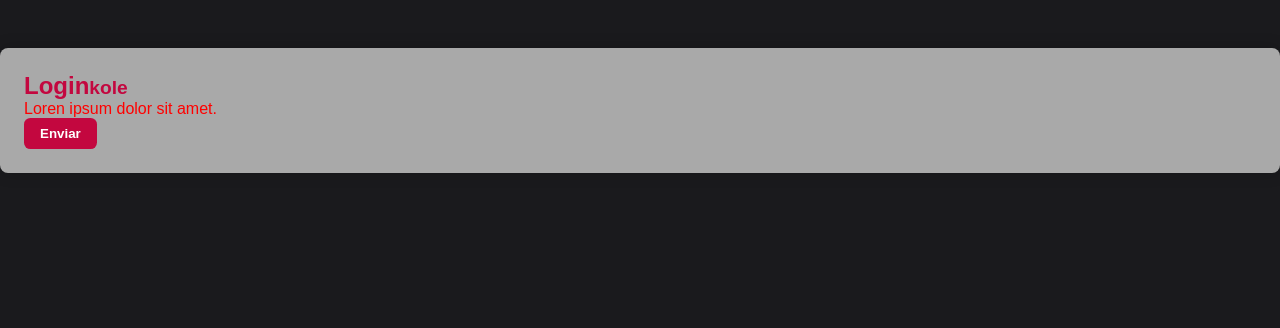
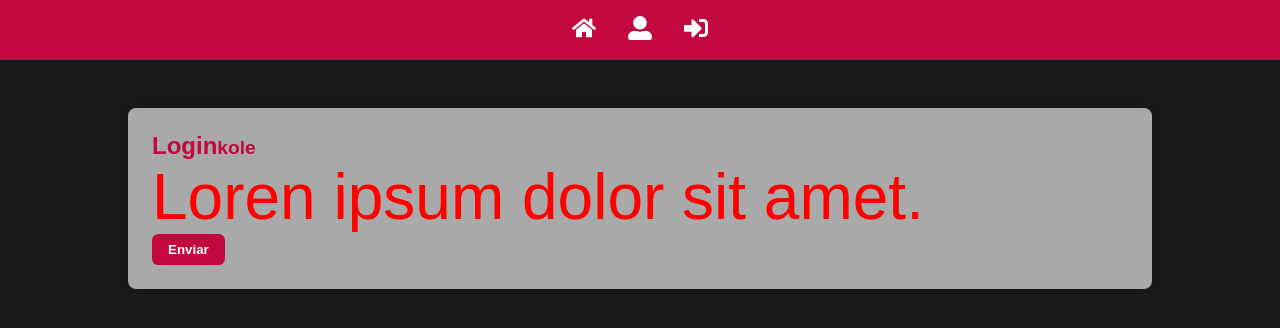
Before and after one commit to gabrielp1999/curso-javascript, a React (Create React App) app in the folder modulo-15/react-base/: page /login in a window 1280 px wide. Shown: the top 328 px of the page. Built offline with nearby package versions, Linux system fonts and the light colour scheme.

Commit message:
menu da aplicação

```diff
--- a/modulo-15/react-base/package.json
+++ b/modulo-15/react-base/package.json
@@ -8,6 +8,7 @@
     "@testing-library/user-event": "^13.5.0",
     "react": "^17.0.2",
     "react-dom": "^17.0.2",
+    "react-icons": "^4.3.1",
     "react-scripts": "5.0.0",
     "styled-components": "^5.3.3",
     "web-vitals": "^2.1.3"
--- a/modulo-15/react-base/src/App.js
+++ b/modulo-15/react-base/src/App.js
@@ -1,10 +1,12 @@
 import React from 'react';
 import Login from './pages/Login';
 import GlobalStyles from './styles/GlobalStyles';
+import Header from './components/Header';
 
 function App() {
   return(
     <>
+    <Header/>
     <Login />
     <GlobalStyles />
     </>
--- /dev/null
+++ b/modulo-15/react-base/src/components/Header/index.js
@@ -0,0 +1,13 @@
+import React from "react";
+import { FaHome, FaSignInAlt, FaUserAlt } from 'react-icons/fa';
+import { Nav } from "./styled";
+
+export default function Header() {
+  return(
+    <Nav>
+      <a href="#"><FaHome size={24}/></a>
+      <a href="#"><FaUserAlt size={24}/></a>
+      <a href="#"><FaSignInAlt size={24}/></a>
+    </Nav>
+  );
+}
--- /dev/null
+++ b/modulo-15/react-base/src/components/Header/styled.js
@@ -0,0 +1,16 @@
+import styled from 'styled-components';
+import { primaryColor } from '../../config/colors';
+
+export const Nav = styled.nav`
+  background-color: ${primaryColor};
+  padding: 1rem;
+  display: flex;
+  align-items: center;
+  justify-content: center;
+
+  a {
+    color:#fff;
+    margin:0 1rem 0;
+    font-weight: bold;
+  }
+`
--- a/modulo-15/react-base/src/pages/Login/styled.js
+++ b/modulo-15/react-base/src/pages/Login/styled.js
@@ -7,6 +7,6 @@
 `;
 
 export const Paragrafo = styled.p `
-  font-size: 1rem;
+  font-size: 4rem;
   color: red;
 `
--- a/modulo-15/react-base/src/styles/GlobalStyles.js
+++ b/modulo-15/react-base/src/styles/GlobalStyles.js
@@ -42,7 +42,7 @@
 `;
 
 export const Container = styled.section`
-  max-width: 80rem;
+  max-width: 80vw;
   background-color: #fff;
   margin: 3rem auto;
   padding: 1.5rem;
```
Also changed, not shown: 1 other file (tests, documents, lock files or other folders).
